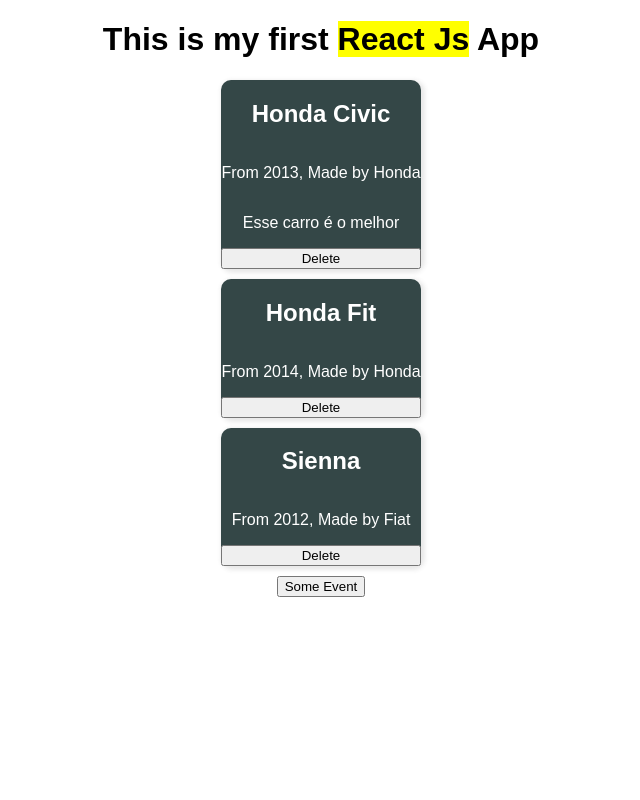
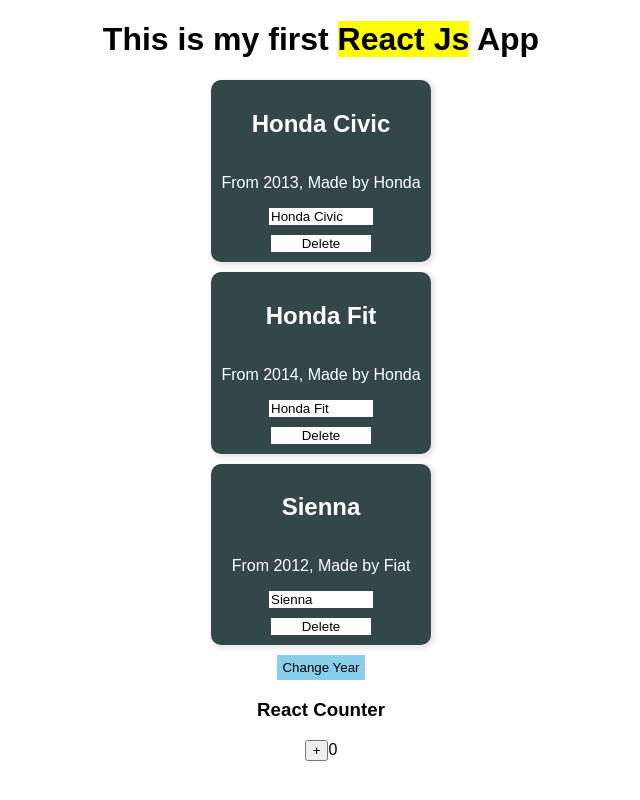
Before and after one commit to vicluq/React-JS, a React (Create React App) app in the folder first-app/: page / in a window 1280 px wide. Shown: the whole page, without its empty margins (319-959 px from the left). Built offline with nearby package versions, Linux system fonts and the light colour scheme.

Commit message:
input get data | styles - inline/stylesheet

```diff
--- a/first-app/src/App.css
+++ b/first-app/src/App.css
@@ -3,15 +3,3 @@
   text-align: center;
   box-sizing: border-box;
 }
-
-.Car {
-  margin: 10px auto;
-  background-color: rgb(52, 71, 71);
-  color: white;
-  width: 200px;
-  height: auto;
-  border-radius: 10px;
-  box-shadow: 2px 2px 4px 2px rgba(75, 72, 72, 0.123);
-  display: flex;
-  flex-direction: column;
-}
--- a/first-app/src/App.jsx
+++ b/first-app/src/App.jsx
@@ -3,10 +3,19 @@
 
 import "./App.css"; //import App content. webpack will access this because i've imported the App on my index.js (entry)
 import Car from "./Car/Car";
+import Counter from "./Counter/Counter";
 
 class App extends Component {
   //nao tem para que usar props muito, a não ser que eu queira passar algo no ReactDOM.render
-
+  constructor() {
+    super();
+    this.Buttonstyle = {
+      padding: "5px",
+      backgroundColor: "skyblue",
+      border: "none",
+      cursor: "pointer",
+    };
+  }
   state = {
     cars: [
       { name: "Honda Civic", brand: "Honda", fabYear: "2013" },
@@ -19,8 +28,21 @@
   };
 
   counter() {
-    this.setState({ counter: ++this.state.counter });
+    //this here refers to global and not to the Class because it is a normal function
+    this.setState((previousState) => {
+      return { ...previousState, counter: previousState.counter + 1 };
+    });
   }
+
+  inputHandler = (event) => {
+    this.setState({
+      cars: [
+        { name: event.target.value, brand: "Honda", fabYear: "2013" },
+        { name: "Fit", brand: "Honda", fabYear: "2014" },
+        { name: "Sienna", brand: "Fiat", fabYear: "2012" },
+      ],
+    });
+  };
 
   changeHandler = (...params) => {
     this.setState({
@@ -34,6 +56,13 @@
   };
 
   render() {
+    // const Buttonstyle = {
+    //   padding: "5px",
+    //   backgroundColor: "skyblue",
+    //   border: "none",
+    //   cursor: "pointer",
+    // };
+
     return (
       <div className="App">
         <h1>
@@ -43,25 +72,33 @@
           name={this.state.cars[0].name}
           brand={this.state.cars[0].brand}
           fabYear={this.state.cars[0].fabYear}
+          input={this.inputHandler}
         >
-          <p>Esse carro é o melhor</p>
+          {/* <p>Esse carro é o melhor</p> */}
           {/* se no componente Car eu não mandar exibir props.children, se um tiver ele não exibe */}
         </Car>
         <Car
           name={this.state.cars[1].name}
           brand={this.state.cars[1].brand}
           fabYear={this.state.cars[1].fabYear}
-          click={this.changeHandler}
+          click={this.changeHandler.bind(this, 2020, 2017, 2019)}
         />
         <Car
           name={this.state.cars[2].name}
           brand={this.state.cars[2].brand}
           fabYear={this.state.cars[2].fabYear}
         />
+        <button
+          style={this.Buttonstyle}
+          onClick={this.changeHandler.bind(null, 2020, 2017, 2019)}
+        >
+          Change Year
+        </button>
 
-        <button onClick={this.changeHandler.bind(null, 2020, 2017, 2019)}>
-          Some Event
-        </button>
+        <Counter
+          value={this.state.counter}
+          click={this.counter.bind(this, null)}
+        />
       </div>
     );
   }
--- /dev/null
+++ b/first-app/src/Car/Car.css
@@ -0,0 +1,26 @@
+.Car {
+  margin: 10px auto;
+  padding: 10px;
+  background-color: rgb(52, 71, 71);
+  color: white;
+  width: 200px;
+  height: auto;
+  border-radius: 10px;
+  box-shadow: 2px 2px 4px 2px rgba(75, 72, 72, 0.123);
+  display: flex;
+  flex-direction: column;
+}
+
+.Car > button {
+  background-color: white;
+  width: 100px;
+  align-self: center;
+  margin: 10px 0 0;
+  border: none;
+}
+
+.Car > input {
+  width: 100px;
+  align-self: center;
+  border: none;
+}
--- a/first-app/src/Car/Car.js
+++ b/first-app/src/Car/Car.js
@@ -1,4 +1,5 @@
 import React from "react";
+import "./Car.css";
 import _ from "lodash"; //with webpack it works but not with gulp ==> wpck converts to browser lang
 
 // need because when code finds this component imported
@@ -20,6 +21,8 @@
         From {props.fabYear}, Made by {props.brand}
       </p>
       {props.children}
+      <input type="text" required onInput={props.input} value={props.name} />
+
       <button onClick={deleteHandler} className="deleteCarBut">
         Delete
       </button>
--- /dev/null
+++ b/first-app/src/Counter/Counter.jsx
@@ -0,0 +1,13 @@
+import React from "react";
+
+const counter = (props) => {
+  return (
+    <div className="counter">
+      <h3>React Counter</h3>
+      <button onClick={props.click}>+</button>
+      <span id="value">{props.value}</span>
+    </div>
+  );
+};
+
+export default counter;
```
